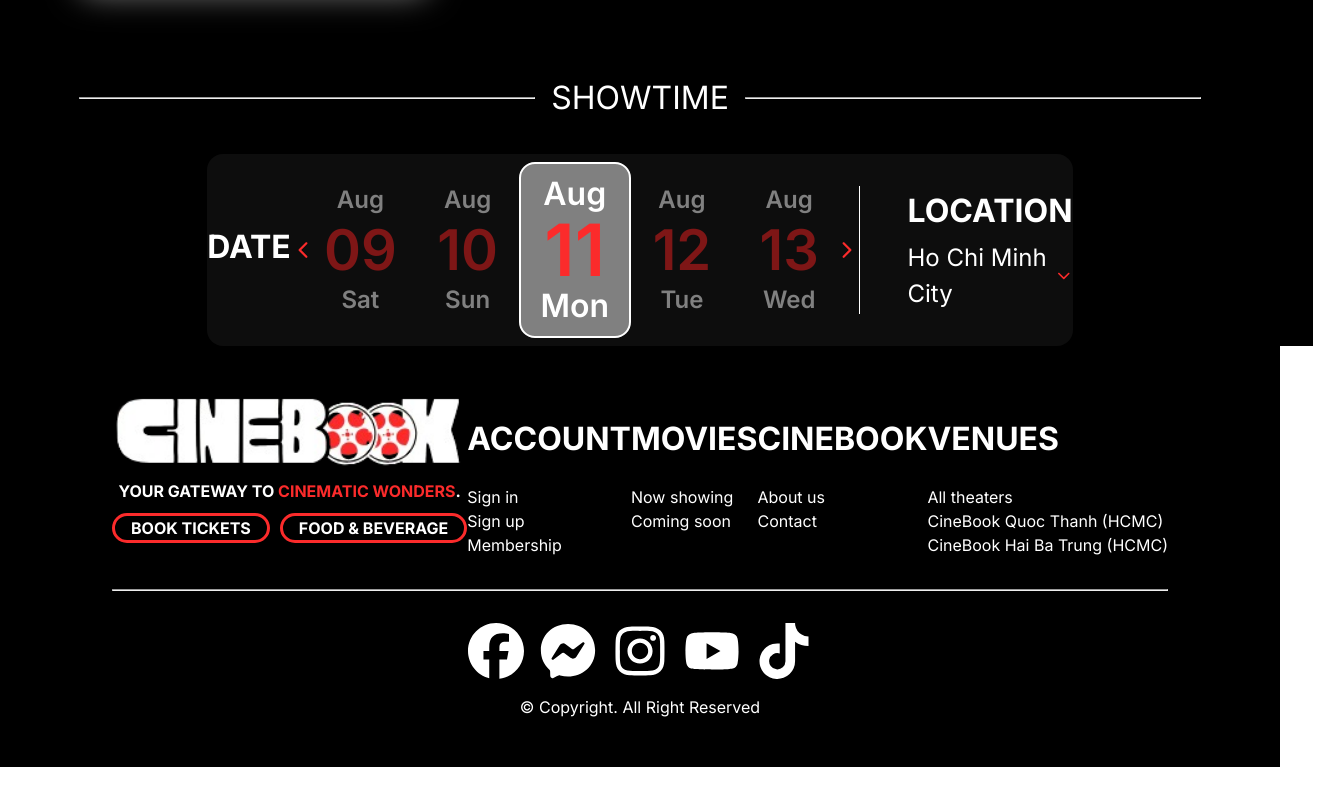
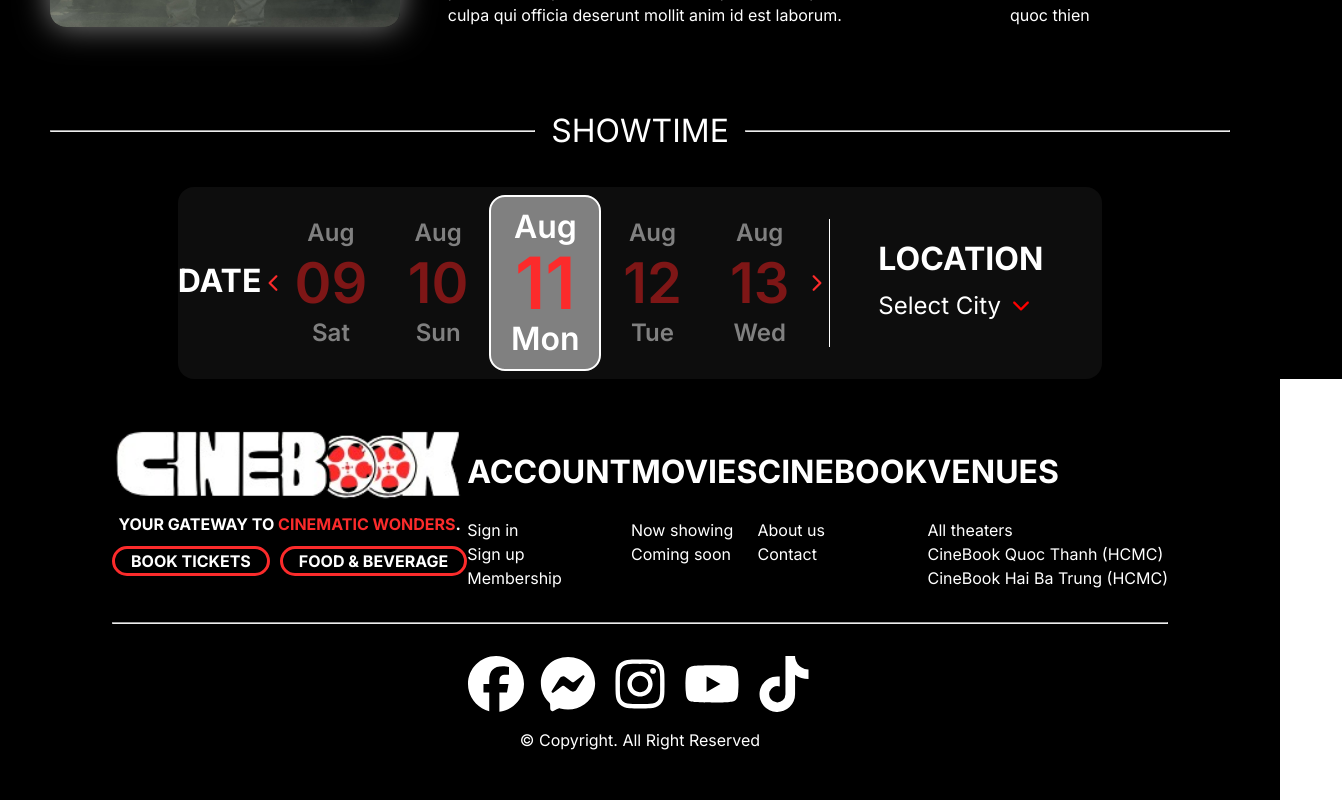
Before and after one commit to tqthienda1/CineBook, a React (Create React App) app: page /booking in a window 1280 px wide. Shown: the part 1342-2142 px from the top of the page, 1342 px wide, since content can reach past the window. Before the commit the page ends 2109 px from the top, so only its background shows below. Built offline with nearby package versions, Linux system fonts and the light colour scheme.

Commit message:
add city selector dropdown into date slider

```diff
--- a/src/components/DateSlider/index.js
+++ b/src/components/DateSlider/index.js
@@ -1,15 +1,16 @@
 import styles from './DateSlider.module.scss';
 import { IoIosArrowBack } from 'react-icons/io';
 import { IoIosArrowForward } from 'react-icons/io';
-import { IoIosArrowDown } from 'react-icons/io';
 import { eachDayOfInterval, format, isBefore, startOfDay } from 'date-fns';
 import DateBox from '../DateBox';
 import { useState } from 'react';
 import VerticalLine from '../VerticalLine';
-import { PiClipboard } from 'react-icons/pi';
 import clsx from 'clsx';
+import Dropdown from '../Dropdown';
 
 const DateSlider = () => {
+    const citiesList = ['Ho Chi Minh City', 'Ha Noi', 'Da Nang'];
+
     const today = new Date();
     const end = new Date();
     const prevDay = new Date();
@@ -104,8 +105,7 @@
                 <div className={styles.col}>
                     <label>LOCATION</label>
                     <div className={clsx(styles.row, styles.cityPickingDropbox)}>
-                        <div>Ho Chi Minh City</div>
-                        <IoIosArrowDown className={styles.arrow} />
+                        <Dropdown defaultValue={'Select City'} content={citiesList} />
                     </div>
                 </div>
             </div>
--- /dev/null
+++ b/src/components/Dropdown/Dropdown.module.scss
@@ -0,0 +1,30 @@
+.arrow {
+    color: red;
+}
+
+.dropdownButton {
+    display: flex;
+    justify-content: left;
+    align-items: center;
+    gap: 0.5rem;
+    margin-bottom: 0.5rem;
+    cursor: pointer;
+    width: 14rem;
+}
+
+.dropdownContent {
+    position: absolute;
+    background-color: #2c2a2a;
+    border-radius: 1rem;
+    padding: 1rem 0;
+
+    li {
+        cursor: pointer;
+        width: 100%;
+        padding: 0 1rem;
+    }
+
+    li:hover {
+        opacity: 0.5;
+    }
+}
--- /dev/null
+++ b/src/components/Dropdown/index.js
@@ -0,0 +1,43 @@
+import styles from './Dropdown.module.scss';
+import { IoIosArrowDown } from 'react-icons/io';
+import { useState } from 'react';
+
+const Dropdown = ({ defaultValue, content }) => {
+    const [open, setOpen] = useState(false);
+    const [value, setValue] = useState(defaultValue);
+
+    const handleClick = () => {
+        if (open) {
+            setOpen(false);
+        } else {
+            setOpen(true);
+        }
+    };
+
+    const handleChoose = (item) => {
+        setValue(item);
+        setOpen(false);
+    };
+
+    return (
+        <div className={styles.dropdown}>
+            <div onClick={handleClick} className={styles.dropdownButton}>
+                <div>{value}</div>
+                <IoIosArrowDown className={styles.arrow} />
+            </div>
+            {open && (
+                <div className={styles.dropdownContent}>
+                    <ul>
+                        {content.map((item, index) => (
+                            <li onClick={() => handleChoose(item)} key={index}>
+                                {item}
+                            </li>
+                        ))}
+                    </ul>
+                </div>
+            )}
+        </div>
+    );
+};
+
+export default Dropdown;
```
